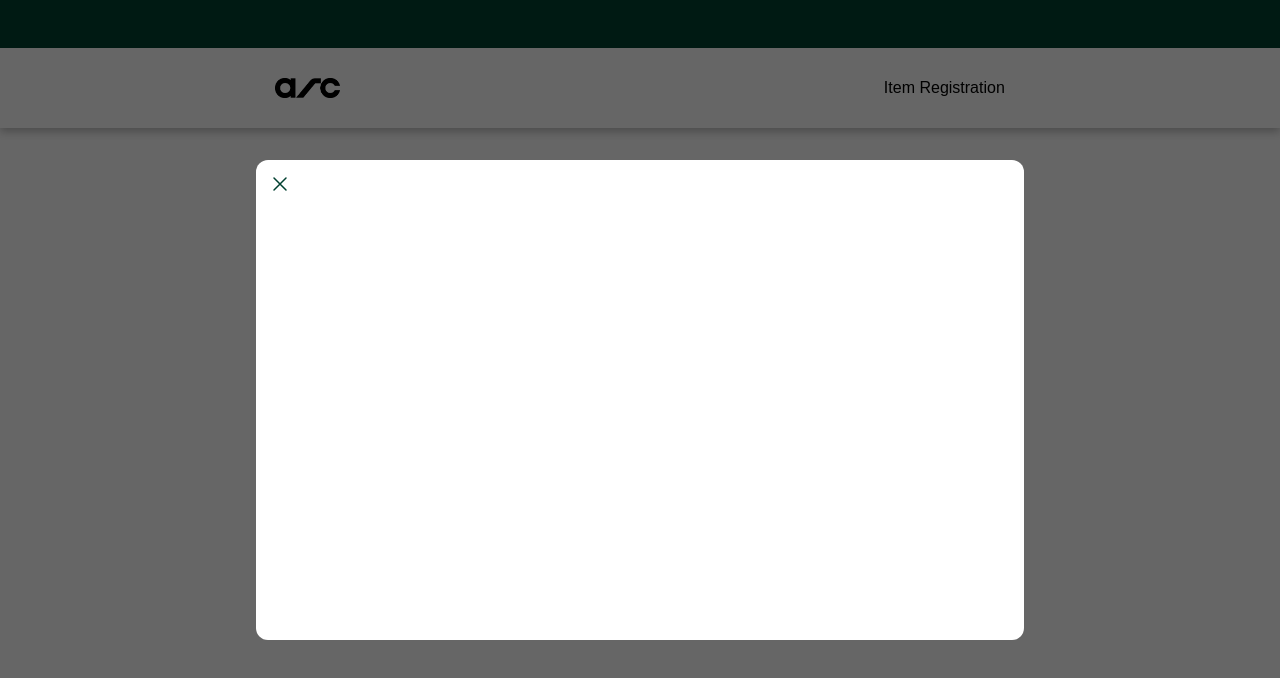
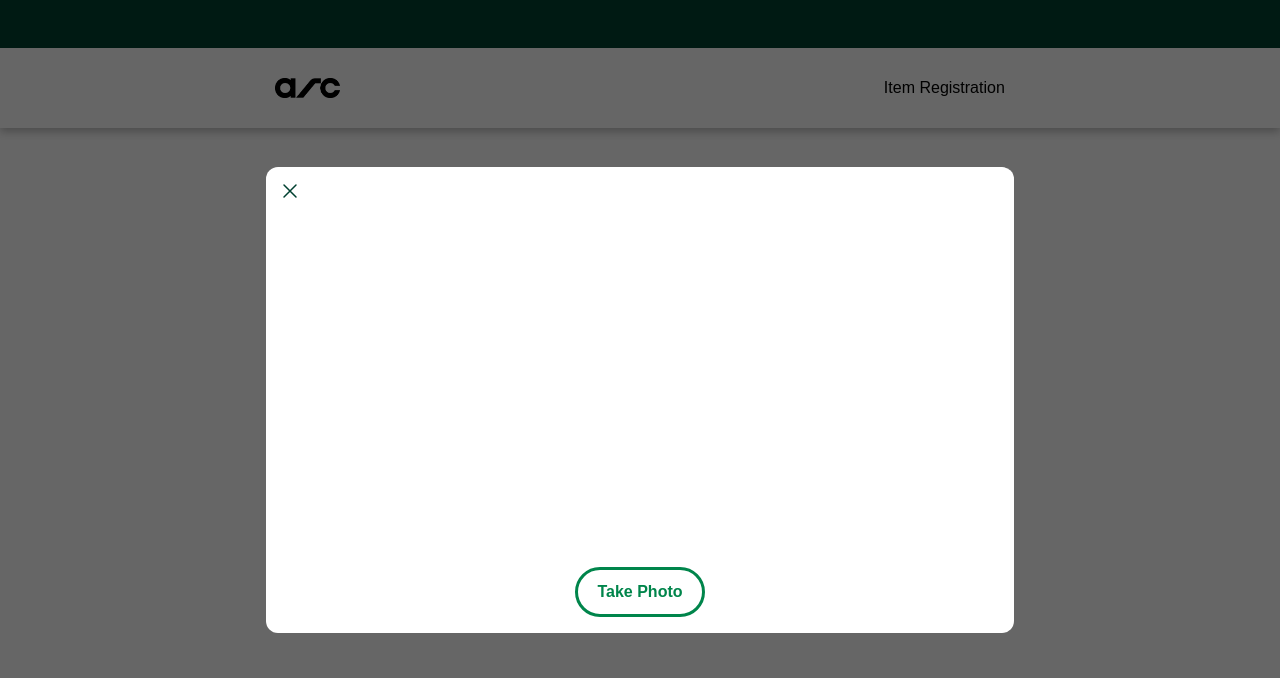
Before and after one commit to KyleSchmottlach/arc-kiosk, a React (Vite) app: page /detectron2 in a window 1280 px wide. Shown: the top 678 px of the page. Built offline with nearby package versions, Linux system fonts and the light colour scheme; no server answers.

Commit message:
Fixed styling for modal and updated styling for homepage and ARCButton.tsx

```diff
--- a/src/elements/ARCButton.tsx
+++ b/src/elements/ARCButton.tsx
@@ -5,6 +5,8 @@ export type ARCButtonProps = {
   className?: HTMLAttributes<HTMLButtonElement>['className'];
   children: string
   onClick: () => void;
+  icon?: boolean;
+  emphasized?: boolean;
 };
 
 export default function ARCButton(props: ARCButtonProps) {
@@ -17,8 +19,8 @@ export default function ARCButton(props: ARCButtonProps) {
       border-[3px]
       border-solid
       border-sec-arc-ctagreen
-      bg-prim-arc-white
-      text-sec-arc-ctagreen
+      ${props.emphasized ? 'bg-sec-arc-ctagreen' : 'bg-prim-arc-white'}
+      ${props.emphasized ? 'text-prim-arc-white' : 'text-sec-arc-ctagreen'}
       py-[0.6em]
       px-[1.2em]
       cursor-pointer
@@ -29,7 +31,7 @@ export default function ARCButton(props: ARCButtonProps) {
     }>
       <div className={"flex flex-row justify-between align-middle"}>
         {props.children}
-        <ButtonArrow className={"self-center ml-4"}/>
+        {props.icon ? <ButtonArrow className={"self-center ml-4"}/> : <></>}
       </div>
     </button>
   );
--- a/src/elements/CameraModal.tsx
+++ b/src/elements/CameraModal.tsx
@@ -1,19 +1,48 @@
-import {HTMLAttributes} from "react";
+import {HTMLAttributes, useCallback, useEffect, useRef, useState} from "react";
 import IconButton from "./IconButton.tsx";
 import CloseIcon from "./CloseIcon.tsx";
+import Webcam from "react-webcam";
+import ARCButton from "./ARCButton.tsx";
 
 export type CameraModalProps = {
   className?: HTMLAttributes<HTMLDivElement>['className'];
+  closeOnClick: () => void;
 }
 
 export default function CameraModal(props: CameraModalProps) {
+  const webcamRef = useRef<Webcam | null>(null);
+  const [capturedImage, setCapturedImage] = useState<string | null>(null);
+
+  const videoConstraints: MediaTrackConstraints = {
+    facingMode: "environment",
+    width: 1920,
+    height: 1080,
+  };
+
+  const capture = useCallback(() => {
+    if(webcamRef.current) setCapturedImage(webcamRef.current.getScreenshot({width: 1920, height: 1080}));
+  }, [webcamRef]);
+
+  const onMediaStreamHandler = (media: MediaStream) => {
+    console.log(`Width: ${media.getVideoTracks()[0].getSettings().width}`);
+    console.log(`Height: ${media.getVideoTracks()[0].getSettings().height}`);
+  };
+
+  useEffect(() => {
+    console.log(capturedImage);
+  }, [capturedImage]);
+
   return (
-    <div className={`${props.className || ""}`}>
-      <div className={"fixed h-screen w-screen top-0 left-0 bg-prim-arc-black opacity-60"} style={{zIndex: 45}} onClick={() => console.log("Closing Modal")}/>
-      <div className={"fixed w-[60%] h-[60%] top-[50%] left-[50%] translate-[-50%] bg-prim-arc-white rounded-xl"} style={{zIndex: 50}}>
-        <IconButton className={"absolute top-0 left-0 m-2"} onClick={() => console.log("Closing Modal")} iconElement={<CloseIcon />}/>
-        <div className={"flex w-full h-full flex-col justify-center align-middle"}>
-
+    <div className={`${props.className || "fixed w-screen h-screen p-4 top-0 left-0 z-50 flex justify-center items-center"}`}>
+      <div className={"fixed h-screen w-screen top-0 left-0 bg-prim-arc-black opacity-60"} style={{zIndex: 45}} onClick={props.closeOnClick}/>
+      <div className={"relative w-[60%] h-fit max-h-[calc(100vh-2rem)] bg-prim-arc-white rounded-xl z-50 flex flex-col justify-center items-center"}>
+        <IconButton className={"absolute self-start top-0 left-0 m-2"} onClick={props.closeOnClick} iconElement={<CloseIcon />}/>
+        <div className={"w-full h-fit overflow-scroll"}>
+          <div className={"flex w-full p-4 flex-col justify-center align-middle"}>
+            <Webcam onUserMedia={onMediaStreamHandler} mirrored disablePictureInPicture audio={false} ref={webcamRef} screenshotFormat="image/jpeg" className={"pb-4 w-[80%] mx-auto h-96"} videoConstraints={videoConstraints}/>
+            <ARCButton onClick={capture} className={"w-fit self-center"}>Take Photo</ARCButton>
+            {capturedImage ? <img alt={"Captured image"} src={capturedImage}/> : <></>}
+          </div>
         </div>
       </div>
     </div>
--- a/src/routes/HomePage.tsx
+++ b/src/routes/HomePage.tsx
@@ -1,25 +1,11 @@
 import DividerBar from "../elements/DividerBar.tsx";
 import ReuseCenter from "../assets/images/ReuseCenter.png";
-import Webcam from "react-webcam";
-import {useCallback, useEffect, useRef, useState} from "react";
+import {useEffect, useState} from "react";
 import ARCButton from "../elements/ARCButton.tsx";
+import CameraModal from "../elements/CameraModal.tsx";
 
 export default function HomePage() {
-  const webcamRef = useRef<Webcam | null>(null);
-  const [capturedImage, setCapturedImage] = useState<string | null>(null);
   const [registering, setRegistering] = useState<boolean>(false);
-
-  const videoConstraints: MediaTrackConstraints = {
-    facingMode: "environment",
-  };
-
-  const capture = useCallback(() => {
-    if(webcamRef.current) setCapturedImage(webcamRef.current.getScreenshot());
-  }, [webcamRef]);
-
-  useEffect(() => {
-    console.log(capturedImage);
-  }, [capturedImage]);
 
   useEffect(() => {
     console.log(registering);
@@ -28,28 +14,18 @@ export default function HomePage() {
   return (
     <div className={"flex flex-col w-full h-full justify-center align-middle"}>
       <div>
-        {/*Header Section*/}
-        <br style={{lineHeight: "3rem"}}/>
         <div className={"flex flex-row items-center w-[80%] mr-auto ml-auto"}>
           <div className={"flex flex-col w-[50%] justify-start"}>
             <h1 className={"font-bold text-3xl w-fit"}>Item Registration</h1>
             <DividerBar />
             <p className={"w-fit"}><b>CHANGE THIS</b> Use this site to register items taken</p>
-            <ARCButton onClick={() => {setRegistering(true)}} className={"w-fit mt-6"}>Click to Register</ARCButton>
+            <ARCButton onClick={() => {setRegistering(true)}} className={"w-fit mt-6"} icon>Click to Register</ARCButton>
           </div>
           <div className={"w-[50%]"}>
             <img alt={"Picture of an ARC Reuse Center"} src={ReuseCenter} className={"grow"} style={{justifyContent: "inherit", alignContent: "inherit"}}/>
           </div>
         </div>
-
-        <br style={{lineHeight: "3rem"}}/>
-
-        {/*Camera Section*/}
-        <div className={"bg-sec-arc-lightgrey w-full h-fit"}>
-
-          {/*<Webcam audio={false} ref={webcamRef} screenshotFormat="image/jpeg" className={"pb-4 pt-4 ml-auto mr-auto h-96"} videoConstraints={videoConstraints}/>*/}
-          {/*<button onClick={capture}>Capture Photo</button>*/}
-        </div>
+        {registering ? <CameraModal closeOnClick={() => setRegistering(false)}/> : <></>}
       </div>
     </div>
   );
```
